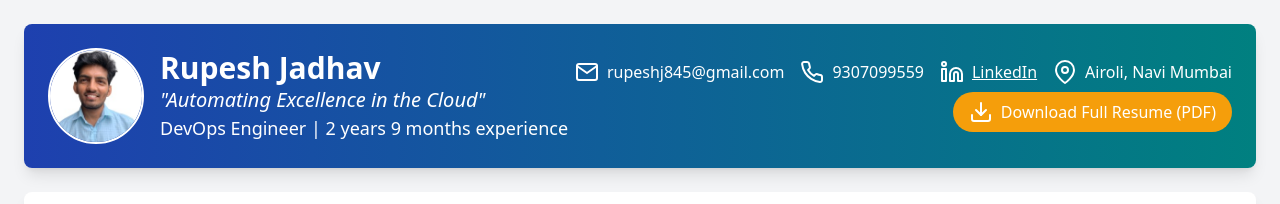
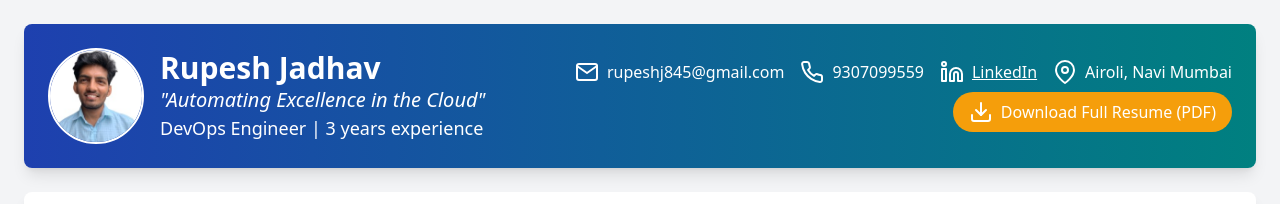
Before and after one commit to Xmen143/rupesh-resume, a plain HTML site: page index.html in a window 1280 px wide. Shown: the top 204 px of the page. Drawn offline with nearby package versions, Linux system fonts and the light colour scheme.

Commit message:
Update index.html

```diff
--- a/index.html
+++ b/index.html
@@ -17,7 +17,7 @@
                     <div>
                         <h1 class="text-3xl font-bold">Rupesh Jadhav</h1>
                         <p class="text-xl font-light italic">"Automating Excellence in the Cloud"</p>
-                        <p class="text-lg">DevOps Engineer | 2 years 9 months experience</p>
+                        <p class="text-lg">DevOps Engineer | 3 years experience</p>
                     </div>
                 </div>
                 <div class="flex flex-col items-end">
```
